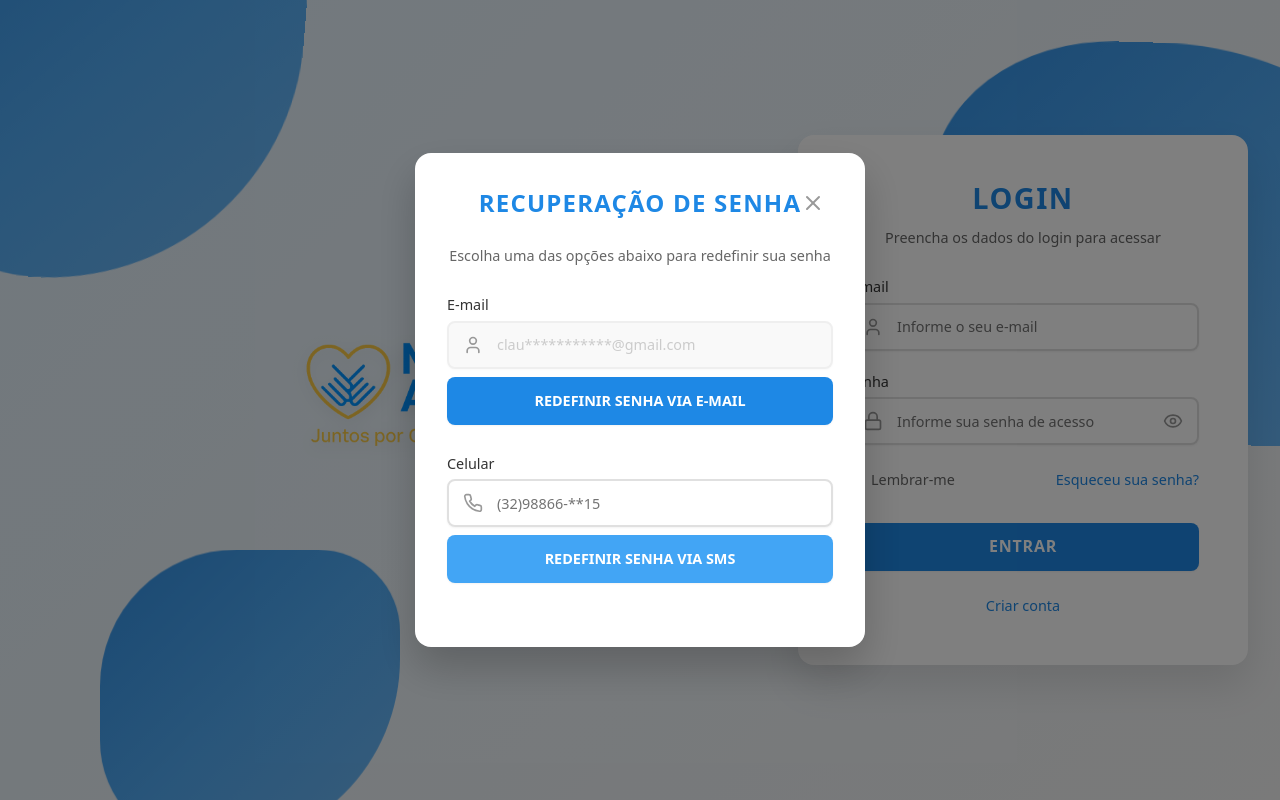
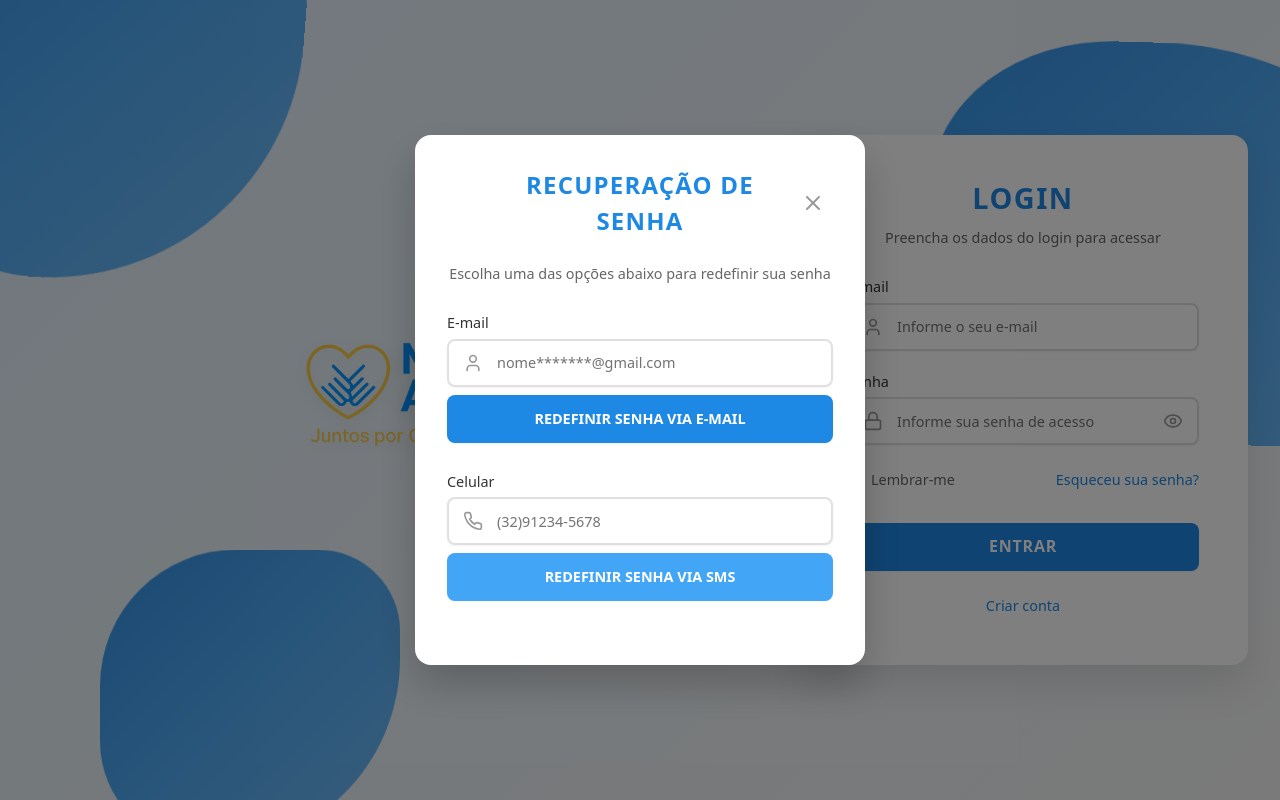
Before and after one commit to AnnaJuliaLucas/UFJF-Mao-Amiga, a React (Vite) app: page / in a window 1280 px wide. Both pictures are taken after a click on the button "Esqueceu sua senha?". Built offline with nearby package versions, Linux system fonts and the light colour scheme.

Commit message:
adiciona ajustes basicos

```diff
--- a/src/pages/Login.jsx
+++ b/src/pages/Login.jsx
@@ -197,7 +197,7 @@ const Login = () => {
       {/* Formulário de Login */}
       <div className="login-form-container">
         <div className="login-form">
-          <h2>LOGIN</h2>
+          <h1>LOGIN</h1>
           <p className="login-subtitle">Preencha os dados do login para acessar</p>
 
           {loginError && (
@@ -244,6 +244,7 @@ const Login = () => {
                   className="password-toggle"
                   onClick={() => setShowPassword(!showPassword)}
                   disabled={isLoading}
+                  aria-label={showPassword ? "Ocultar senha" : "Mostrar senha"}
                 >
                   {showPassword ? <EyeOff size={20} /> : <Eye size={20} />}
                 </button>
@@ -295,6 +296,7 @@ const Login = () => {
               <button
                 className="close-button"
                 onClick={() => setShowForgotModal(false)}
+                aria-label="Fechar modal"
               >
                 <X size={24} />
               </button>
@@ -309,12 +311,11 @@ const Login = () => {
                 <div className="input-with-icon">
                   <Input
                     type="email"
-                    value="clau***********@gmail.com"
-                    disabled
+                    placeholder="nome*******@gmail.com"
                   />
                   <User className="input-icon" size={20} />
                 </div>
-                <Button className="recovery-button">
+                <Button className="recovery-button" onClick={() => alert('Funcionalidade em desenvolvimento')}>
                   REDEFINIR SENHA VIA E-MAIL
                 </Button>
               </div>
@@ -324,13 +325,13 @@ const Login = () => {
                 <div className="input-with-icon">
                   <Input
                     type="tel"
-                    placeholder="(32)98866-**15"
+                    placeholder="(32)91234-5678"
                   />
                   <svg className="input-icon" width="20" height="20" viewBox="0 0 24 24" fill="none" stroke="currentColor" strokeWidth="2">
                     <path d="M22 16.92v3a2 2 0 0 1-2.18 2 19.79 19.79 0 0 1-8.63-3.07 19.5 19.5 0 0 1-6-6 19.79 19.79 0 0 1-3.07-8.67A2 2 0 0 1 4.11 2h3a2 2 0 0 1 2 1.72 12.84 12.84 0 0 0 .7 2.81 2 2 0 0 1-.45 2.11L8.09 9.91a16 16 0 0 0 6 6l1.27-1.27a2 2 0 0 1 2.11-.45 12.84 12.84 0 0 0 2.81.7A2 2 0 0 1 22 16.92z"/>
                   </svg>
                 </div>
-                <Button className="recovery-button secondary">
+                <Button className="recovery-button secondary" onClick={() => alert('Funcionalidade em desenvolvimento')}>
                   REDEFINIR SENHA VIA SMS
                 </Button>
               </div>
@@ -349,6 +350,7 @@ const Login = () => {
                   className="back-button"
                   onClick={handleCreateBack}
                   disabled={isLoading}
+                  aria-label="Voltar"
                 >
                   <ArrowLeft size={24} />
                 </button>
@@ -358,6 +360,7 @@ const Login = () => {
                 className="close-button"
                 onClick={() => setShowCreateModal(false)}
                 disabled={isLoading}
+                aria-label="Fechar modal"
               >
                 <X size={24} />
               </button>
@@ -426,7 +429,7 @@ const Login = () => {
                   <Input
                     id="phone"
                     type="tel"
-                    placeholder="(00) 00000-0000"
+                    placeholder="(32)91234-5678"
                     value={createForm.phone}
                     onChange={(e) => handleInputChange('phone', e.target.value)}
                     required
--- a/src/pages/voluntario/Eventos.jsx
+++ b/src/pages/voluntario/Eventos.jsx
@@ -80,7 +80,7 @@ const Eventos = () => {
   };
 
   const handleCriarEvento = () => {
-    alert('Funcionalidade de criar evento em desenvolvimento!');
+    alert('Funcionalidade em desenvolvimento!');
   };
 
   return (
--- a/src/styles/Login.css
+++ b/src/styles/Login.css
@@ -112,7 +112,7 @@
   border: 1px solid rgba(255, 255, 255, 0.2);
 }
 
-.login-form h2 {
+.login-form h1 {
   text-align: center;
   color: #1e88e5;
   font-size: 1.8rem;
@@ -352,7 +352,7 @@
   color: #1e88e5;
   font-size: 1.5rem;
   font-weight: 700;
-  margin: 0;
+  margin: 0 42px 0;
   letter-spacing: 0.05em;
   flex: 1;
   text-align: center;
```
